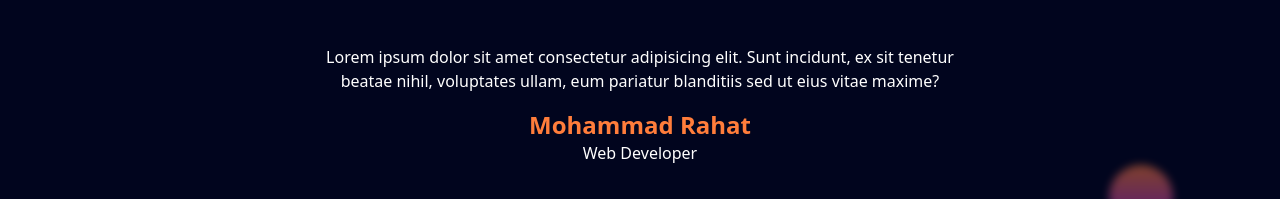
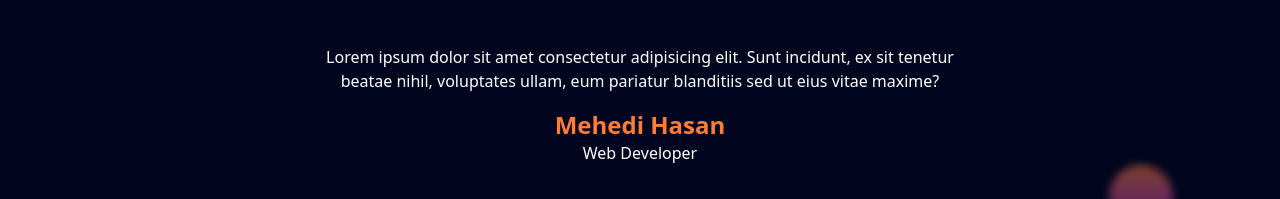
Before and after one commit to Joy5k/Portfolio2, a plain HTML site: page index.html in a window 1280 px wide. Shown: the part 3330-3529 px from the top of the page. Drawn offline with Linux system fonts and the light colour scheme.

Commit message:
Rename the some eliment and implement the style properly

```diff
--- a/index.html
+++ b/index.html
@@ -265,27 +265,27 @@
                 <div class="grid place-items-start text-center m-auto md:w-3/5 min-h[40vh]">
                     <div class="user_text active_text">
                         <p class="mb-4">Lorem ipsum dolor sit amet consectetur adipisicing elit. Sunt incidunt, ex sit tenetur beatae nihil, voluptates ullam, eum pariatur blanditiis sed ut eius vitae maxime?</p>
-                        <h1 class="font-semibold text-2xl text-colors-secondary">Mohammad Rahat</h1>
+                        <h1 class="font-semibold text-2xl text-colors-secondary">Mehedi Hasan</h1>
                         <span>Web Developer</span>
                     </div>
                     <div class="user_text">
                         <p class="">Lorem ipsum dolor sit amet consectetur adipisicing elit. Sunt incidunt, ex sit tenetur beatae nihil, voluptates ullam, eum pariatur blanditiis sed ut eius vitae maxime?</p>
-                        <h1 class="font-semibold text-2xl text-colors-secondary">Mohammad Rahat</h1>
+                        <h1 class="font-semibold text-2xl text-colors-secondary">Mehedi Hasan</h1>
                         <span>Web Developer</span>
                     </div>
                     <div class="user_text">
                         <p class="">Lorem ipsum dolor sit amet consectetur adipisicing elit. Sunt incidunt, ex sit tenetur beatae nihil, voluptates ullam, eum pariatur blanditiis sed ut eius vitae maxime?</p>
-                        <h1 class="font-semibold text-2xl text-colors-secondary">Mohammad Rahat</h1>
+                        <h1 class="font-semibold text-2xl text-colors-secondary">Mehedi Hasan</h1>
                         <span>Web Developer</span>
                     </div>
                     <div class="user_text">
                         <p class="">Lorem ipsum dolor sit amet consectetur adipisicing elit. Sunt incidunt, ex sit tenetur beatae nihil, voluptates ullam, eum pariatur blanditiis sed ut eius vitae maxime?</p>
-                        <h1 class="font-semibold text-2xl text-colors-secondary">Mohammad Rahat</h1>
+                        <h1 class="font-semibold text-2xl text-colors-secondary">Mehedi Hasan</h1>
                         <span>Web Developer</span>
                     </div>
                     <div class="user_text">
                         <p class="">Lorem ipsum dolor sit amet consectetur adipisicing elit. Sunt incidunt, ex sit tenetur beatae nihil, voluptates ullam, eum pariatur blanditiis sed ut eius vitae maxime?</p>
-                        <h1 class="font-semibold text-2xl text-colors-secondary">Mohammad Rahat</h1>
+                        <h1 class="font-semibold text-2xl text-colors-secondary">Mehedi Hasan</h1>
                         <span>Web Developer</span>
                     </div>
 
@@ -608,7 +608,7 @@
 
             <!-- Footer Bottom -->
             <div class="py-5 text-center border-t-2 border-colors-gray">
-                <p class="mb-0"><a class="text-colors-secondary" href="#">Mohammad Rahat</a> .2023 All Right Reserved</p>
+                <p class="mb-0"><a class="text-colors-secondary" href="#">Mehedi Hasan</a> .2023 All Right Reserved</p>
             </div>
 
         </div>
```
Also changed, not shown: app.js (line endings or trailing spaces), style.css.
